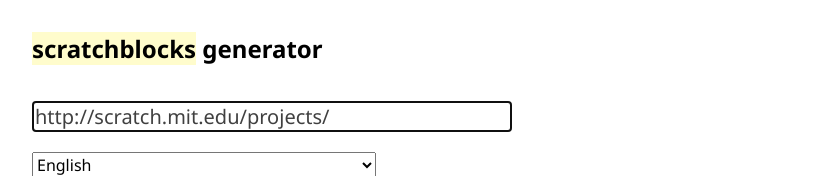
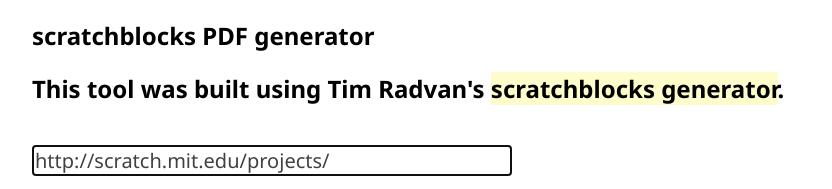
Before and after one commit to justincannady/scratchpdfer, a website: page generator/index.html in a window 1280 px wide. Shown: the top 189 px of the page, without its empty margins (0-832 px from the left). Drawn offline with nearby package versions, Linux system fonts and the light colour scheme.

Commit message:
Maybe fixed

```diff
--- a/generator/index.html
+++ b/generator/index.html
@@ -19,8 +19,11 @@
 
 <div id="header">
   <h1>
-    <a href="/">scratchblocks</a> generator
+    scratchblocks PDF generator
   </h1>
+  <h2>
+    This tool was built using Tim Radvan's <a href="http://scratchblocks.github.io/generator/">scratchblocks generator</a>.
+  </h2>
 
   <div id="url-form">
     <input id="project-url" type="url" size="50"
@@ -147,8 +150,8 @@
 <!---------------------------------------------------------------------------->
 
 <script src="//ajax.googleapis.com/ajax/libs/jquery/1.7.2/jquery.js"></script>
-<script src="/scratchpdfer/js/scratchblocks-v3.1-min.js"></script>
-<script src="/scratchpdfer/js/translations-all-v3.1-min.js"></script>
+<script src="/scratchpdfer/generator/js/scratchblocks-v3.1-min.js"></script>
+<script src="/scratchpdfer/generator/js/translations-all-v3.1-min.js"></script>
 
 <script>
 var current_id,
```
